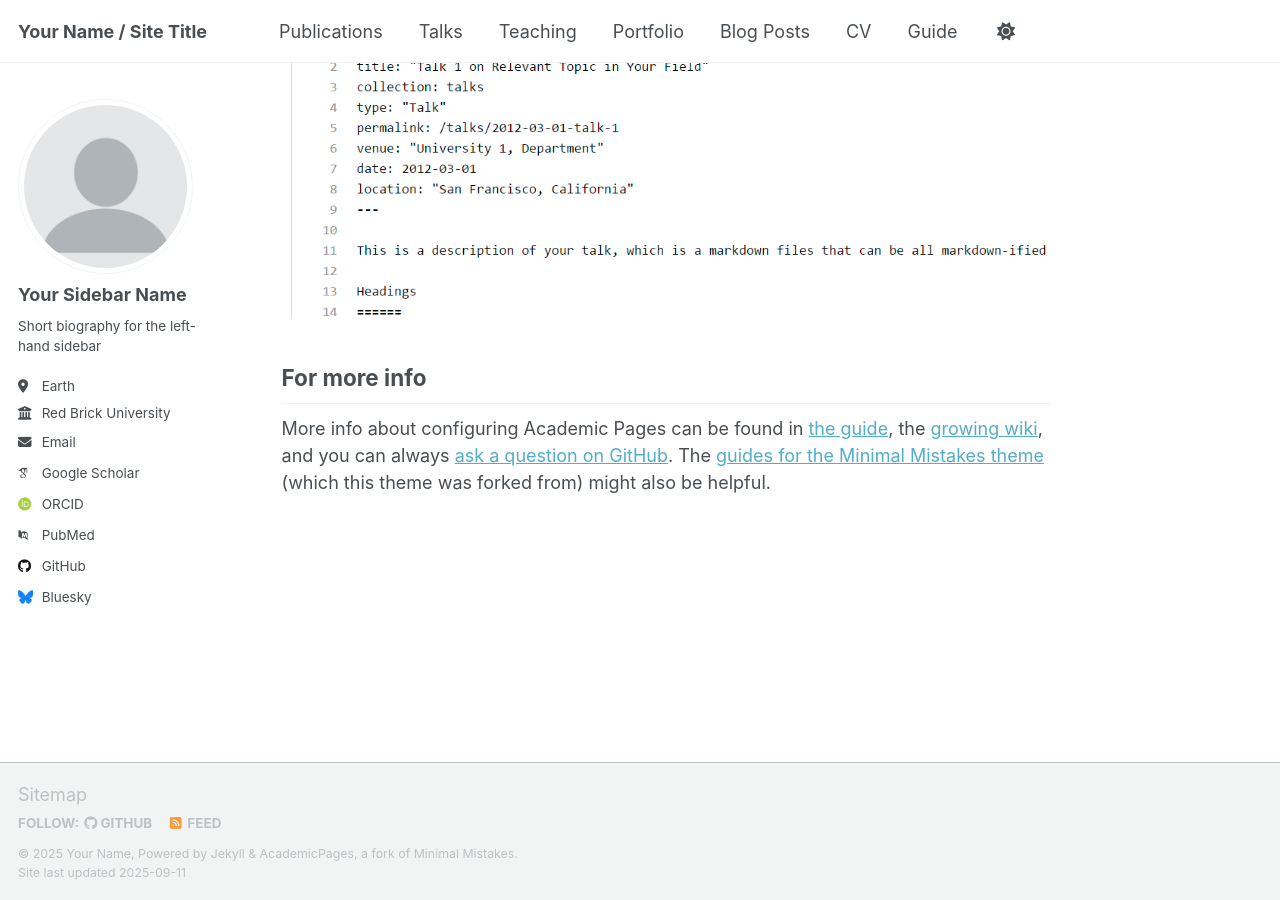
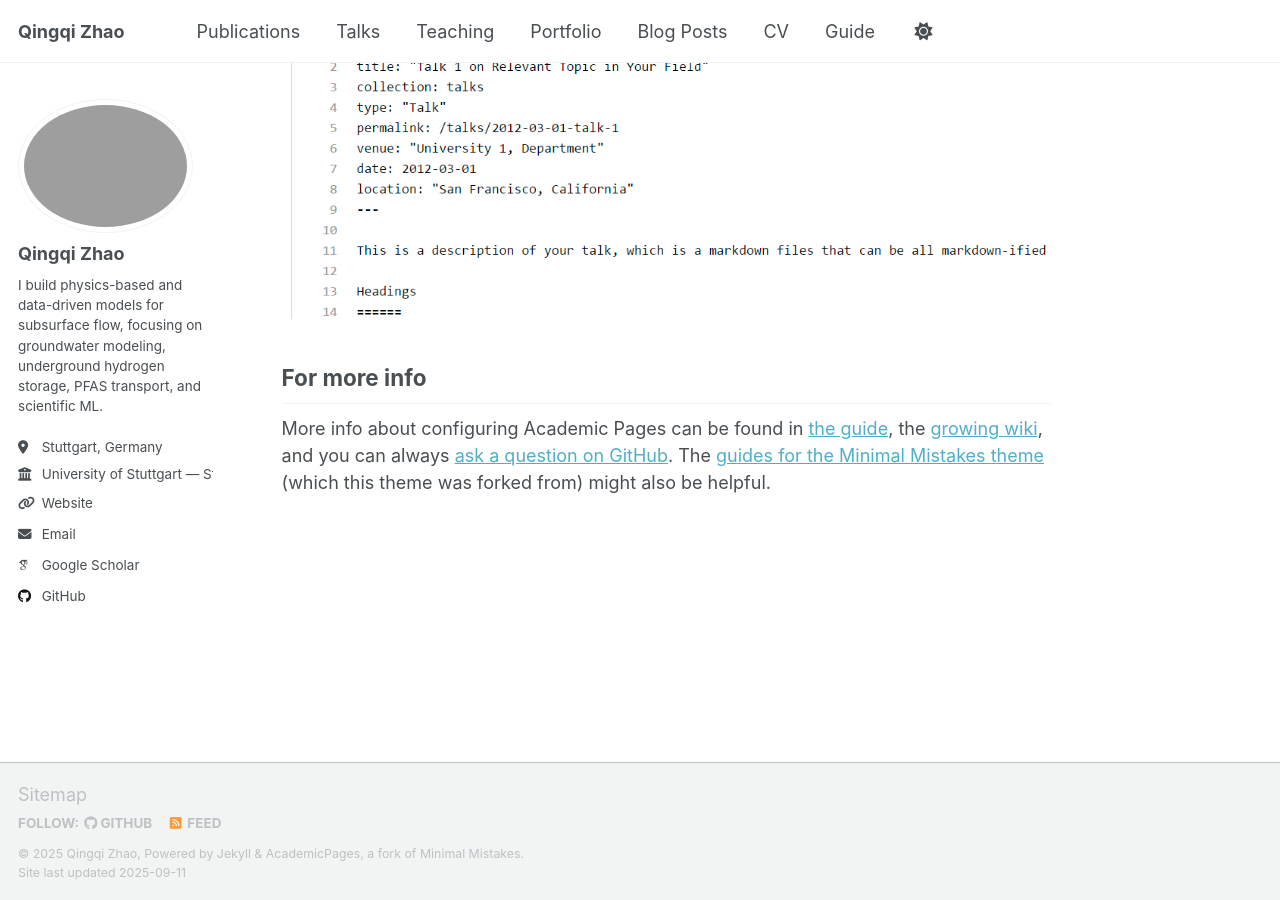
Before and after one commit to qingqizhao/qingqizhao.github.io, a Jekyll site: the page built from _pages/about.md, in a window 1280 px wide and 900 px high, scrolled down 2880 px. Built offline with Jekyll 4.4.1, drawn with Linux system fonts in a browser that asks for light colours; some web fonts are replaced; a script that is not in the unit is left out.

Commit message:
Update _config.yml

```diff
--- a/_config.yml
+++ b/_config.yml
@@ -9,75 +9,71 @@
 # Basic Site Settings
 locale                   : "en-US"
 site_theme               : "default" # Currently available options are "default", "air"
-title                    : "Your Name / Site Title"
+title                    : "Qingqi Zhao"
 title_separator          : "-"
-name                     : &name "Your Name"
-description              : &description "Your Name's academic portfolio"   # Update this with a general description of your site, this is the default if not overridden by a page
-url                      : https://academicpages.github.io # The base hostname & protocol for your site e.g. "https://[your GitHub username].github.io",
+name                     : &name "Qingqi Zhao"
+description              : &description "Postdoctoral Researcher — groundwater modeling, PFAS transport, and scientific machine learning"   # Update this with a general description of your site, this is the default if not overridden by a page
+url                      : https://qingqizhao.github.io # The base hostname & protocol for your site e.g. "https://[your GitHub username].github.io",
                                                            # or if you already have some other page hosted on Github then use "https://[your GitHub username].github.io/[Your Repo Name]"
 baseurl                  : "" # the subpath of your site, e.g. "/blog"
-repository               : "academicpages/academicpages.github.io"
+repository               : "qingqizhao/qingqizhao.github.io"
 
 # Site Author - The following control what appear as part of the author content on the side bar.
 #               If a field is blank the icon and link will not appear, otherwise it will be shown.
 #               Additional customization can be done by editing /_includes/author-profile.html
 author:
   # Biographic information
-  avatar           : "profile.png"
-  name             : "Your Sidebar Name"
-  pronouns         : # example: "she/her"
-  bio              : "Short biography for the left-hand sidebar"
-  location         : "Earth"
-  employer         : "Red Brick University"
-  uri              : # URL
-  email            : "none@example.org"
+  avatar     : "profile.jpg"  # put an image at /images/profile.png or /assets/images/profile.png and update this path
+  name       : "Qingqi Zhao"
+  pronouns   :                # optional
+  bio        : "I build physics-based and data-driven models for subsurface flow, focusing on groundwater modeling, underground hydrogen storage, PFAS transport, and scientific ML."
+  location   : "Stuttgart, Germany"
+  employer   : "University of Stuttgart — Stuttgart Center for Simulation Science"
+  uri        : "https://qingqizhao.github.io"
+  email      : "qingqi.zhao@itlr.uni-stuttgart.de"
 
   # Academic websites
-  academia         : # URL
-  arxiv            : # URL - Update with the correct link to your profile
-  googlescholar    : "https://scholar.google.com/citations?user=PS_CX0AAAAAJ"
-  inspire-hep      : # URL
-  impactstory      : # URL
-  orcid            : "http://orcid.org/yourorcidurl"
-  semantic         : # URL
-  pubmed           : "https://www.ncbi.nlm.nih.gov/pubmed/?term=john+snow"
-  researchgate     : # URL
-  scopus           : # URL
+  googlescholar : "https://scholar.google.com/citations?user=i3hHITwAAAAJ&hl=en"
+  # orcid         :
+  # researchgate  :
+  # semantic      :
+  # pubmed        :
+  # scopus        :
 
   # Repositories and software development
-  bitbucket        : # Username - Update with your username on the site
-  codepen          : # Username
-  dribbble         : # Username
-  github           : "academicpages"
-  kaggle           : # Username
-  stackoverflow    : # User number or user number and name (i.e., use "1" or "1/jeff-atwood")
+  # bitbucket        : # Username - Update with your username on the site
+  # codepen          : # Username
+  # dribbble         : # Username
+  github           : "qingqizhao"
+  # kaggle           : # Username
+  # stackoverflow    : # User number or user number and name (i.e., use "1" or "1/jeff-atwood")
 
   # Social media
-  artstation       : # Username
-  bluesky          : "bsky.app" # Replace this with you Bluesky username
-  facebook         : # Username
-  flickr           : # Username
-  foursquare       : # Username
-  goodreads        : # Username
-  google_plus      : # Username
-  keybase          : # Username
-  instagram        : # Username
-  lastfm           : # Username
-  linkedin         : # Username
-  mastodon         : # URL
-  medium           : # URL
-  pinterest        : # Username
-  soundcloud       : # Username
-  steam            : # Username
-  telegram         : # URL
-  tumblr           : # Username
-  twitter          : # Username for X / Twitter
-  vine             : # Username
-  weibo            : # Username
-  wikipedia        : # Username
-  xing             : # Username
-  youtube          : # Username
-  zhihu            : # Username
+  # artstation       : # Username
+  # bluesky          : "bsky.app" # Replace this with you Bluesky username
+  # facebook         : # Username
+  # flickr           : # Username
+  # foursquare       : # Username
+  # goodreads        : # Username
+  # google_plus      : # Username
+  # keybase          : # Username
+  # instagram        : # Username
+  # lastfm           : # Username
+  # linkedin         : # Username
+  # mastodon         : # URL
+  # medium           : # URL
+  # pinterest        : # Username
+  # soundcloud       : # Username
+  # steam            : # Username
+  # telegram         : # URL
+  # tumblr           : # Username
+  # twitter          : # Username for X / Twitter
+  # vine             : # Username
+  # weibo            : # Username
+  # wikipedia        : # Username
+  # xing             : # Username
+  # youtube          : # Username
+  # zhihu            : # Username
 
 # Publication Category - The following the list of publication categories and their headings
 publication_category:
@@ -85,8 +81,8 @@ publication_category:
     title: 'Books'
   manuscripts:
     title: 'Journal Articles'
-  conferences:
-    title: 'Conference Papers'
+  # conferences:
+  #   title: 'Conference Papers'
 
 # Site Settings
 teaser                   :  # filename of teaser fallback teaser image placed in /images/ for social media previews
```
